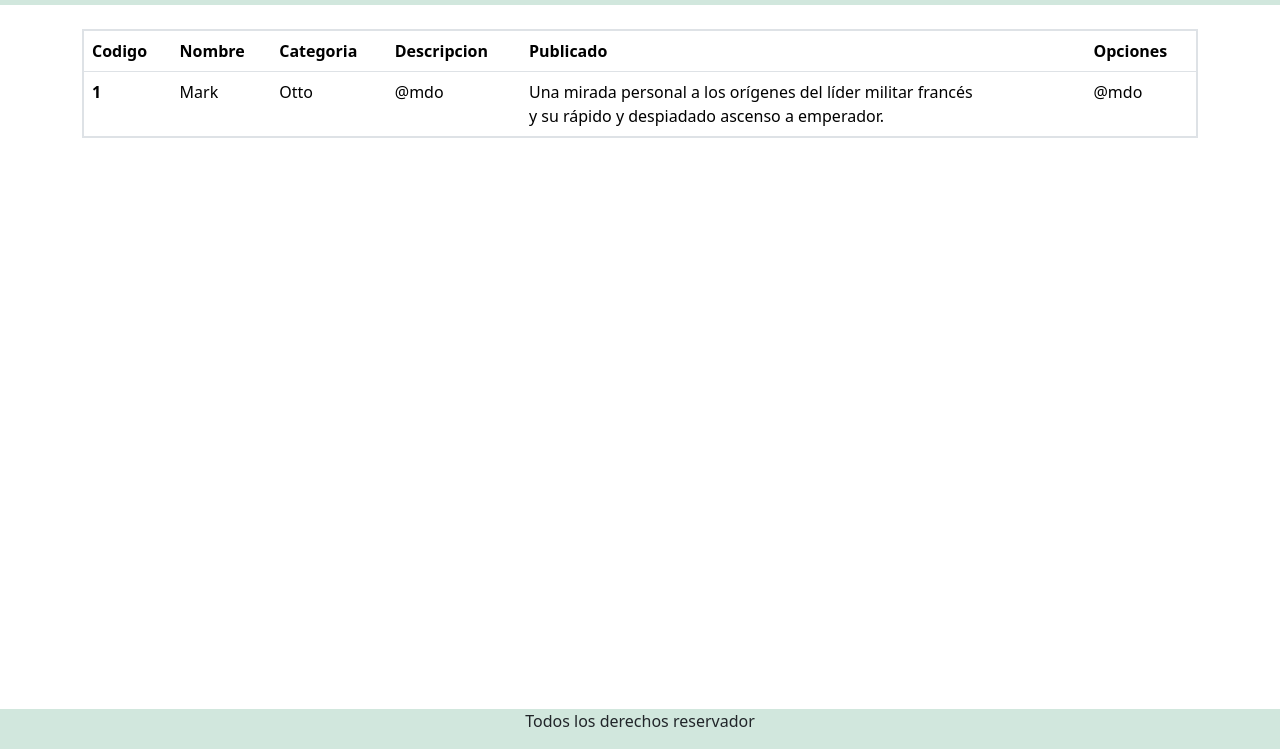
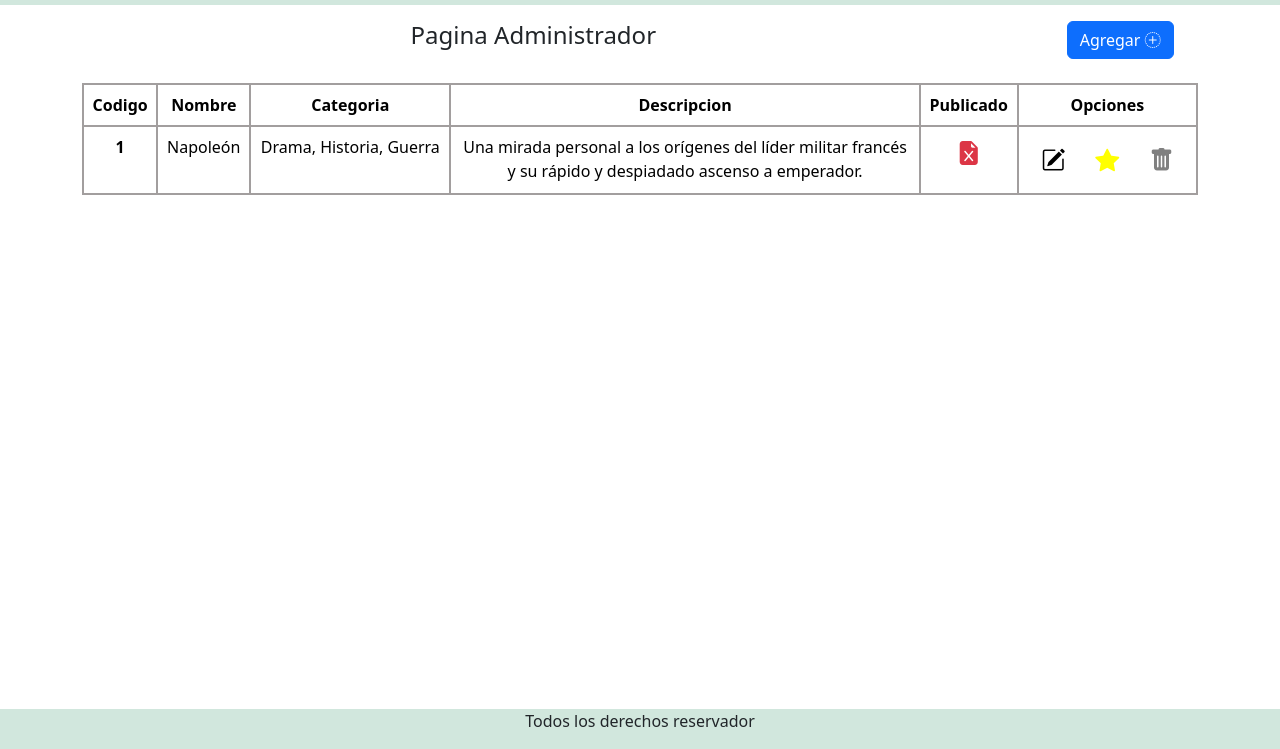
Before and after one commit to Brunonahuel22/TrabajoGrupal2, a plain HTML site: page html/Administrador.html in a window 1280 px wide. Shown: the part 51-800 px from the top of the page. Drawn offline with nearby package versions, Linux system fonts and the light colour scheme.

Commit message:
termine maquetado pagina administrador

```diff
--- a/css/style.css
+++ b/css/style.css
@@ -8,6 +8,16 @@ main{
     flex-grow: 1;
 }
 
-table{
-    border: solid 2px gray;
+table , td , th , tr{
+    border: solid 2px rgb(162, 158, 158);
+    border-collapse: collapse;
 }
+.estrella{
+    color: yellow;
+}
+.tacho{
+    color: gray;
+}
+.lapiz{
+    color: black;
+}
--- a/html/Administrador.html
+++ b/html/Administrador.html
@@ -3,6 +3,7 @@
 <meta charset="UTF-8" />
 <meta name="viewport" content="width=device-width, initial-scale=1.0" />
 <!--Link bootstrap-->
+<link rel="stylesheet" href="https://cdn.jsdelivr.net/npm/bootstrap-icons@1.11.2/font/bootstrap-icons.min.css">
 <link href="https://cdn.jsdelivr.net/npm/bootstrap@5.3.2/dist/css/bootstrap.min.css" rel="stylesheet"
     integrity="sha384-T3c6CoIi6uLrA9TneNEoa7RxnatzjcDSCmG1MXxSR1GAsXEV/Dwwykc2MPK8M2HN" crossorigin="anonymous" />
 <!--Link css-->
@@ -55,8 +56,12 @@
 
 
     <main>
+        <div class="d-flex my-3">
+            <h4 class="text-center col-10">Pagina Administrador</h4>
+            <button class="btn btn-primary ">Agregar <i class="bi bi-plus-circle-dotted"></i></button>
+        </div>
         <section class="container">
-            <table class="table table-responsive mt-4 ">
+            <table class="table table-responsive mt-4  text-center">
                 <thead>
                     <tr>
                         <th scope="col">Codigo</th>
@@ -70,12 +75,16 @@
                 <tbody>
                     <tr>
                         <th scope="row">1</th>
-                        <td>Mark</td>
-                        <td>Otto</td>
-                        <td>@mdo</td>
+                        <td>Napoleón</td>
+                        <td>Drama, Historia, Guerra</td>
                         <td>Una mirada personal a los orígenes del líder militar francés <br> y su rápido y despiadado
                             ascenso a emperador.</td>
-                        <td>@mdo</td>
+                        <td ><i <i class="bi bi-file-earmark-excel-fill fs-4 text-danger"></i></td>
+                        <td>
+                            <button type="button" title="Editar" class="btn lapiz fs-4"><i class="bi bi-pencil-square"></i></button>
+                            <button type="submit" title="Destacar" class="btn estrella fs-4"><i class="bi bi-star-fill"></i></button>
+                            <button type="button" title="Eliminar" class="btn tacho fs-4"><i class="bi bi-trash-fill"></i></button>
+                        </td>
                     </tr>
                 </tbody>
             </table>
```
